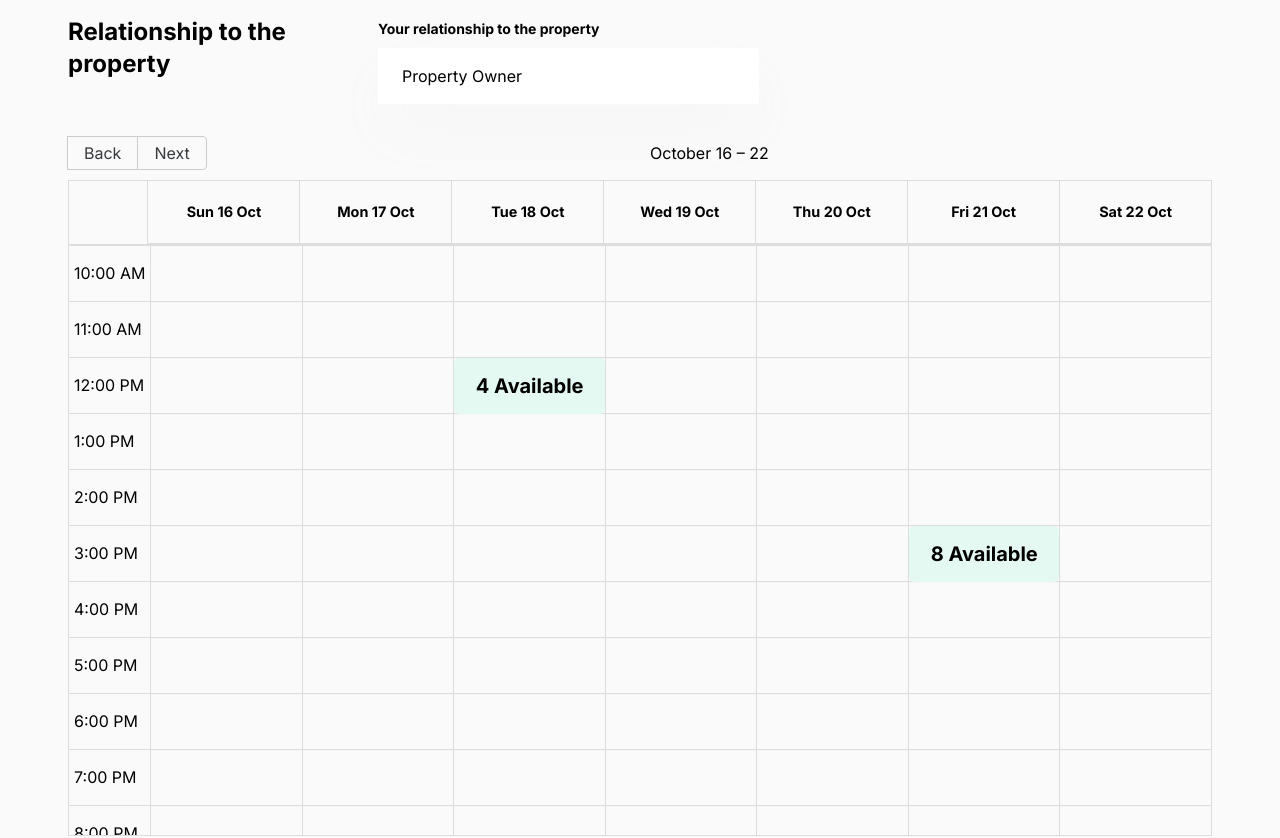
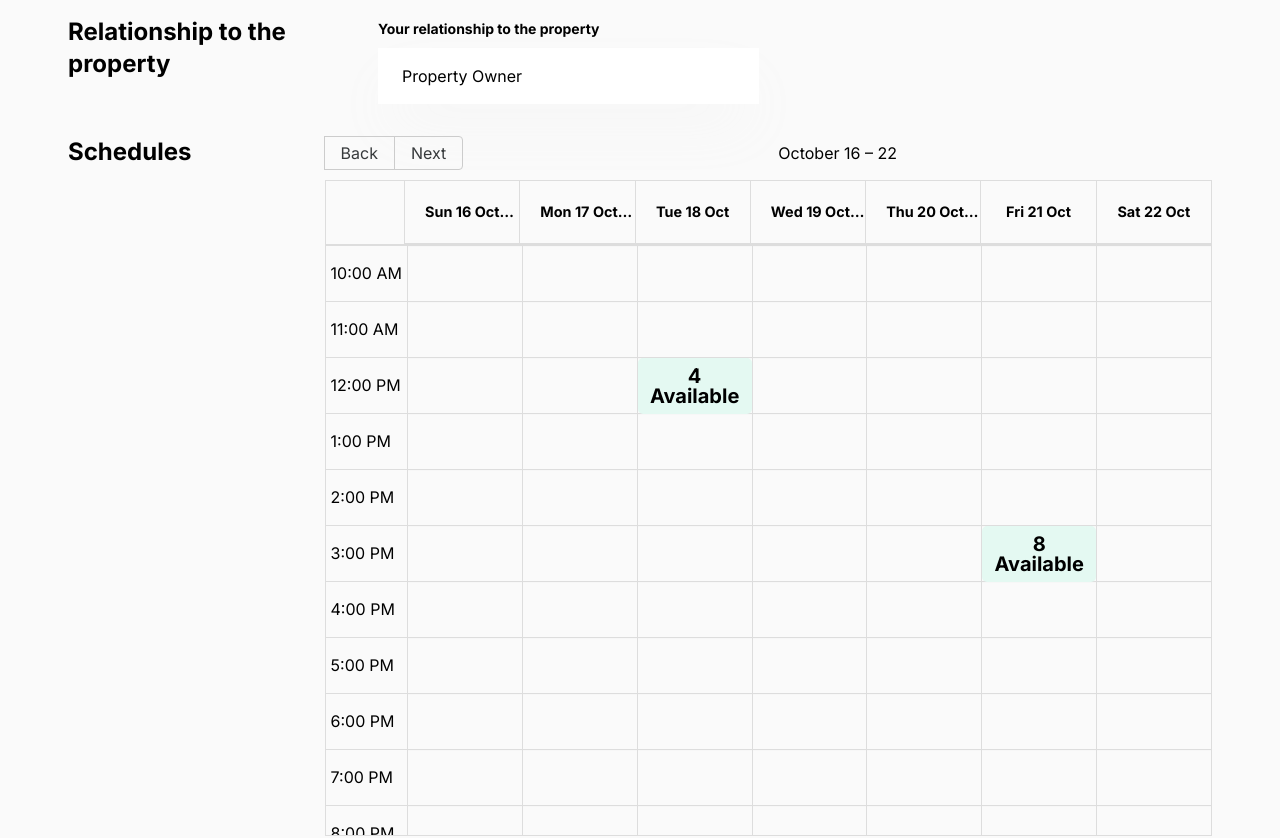
Before and after one commit to ariful1194/house_booking, a Next.js app: page / in a window 1280 px wide. Shown: the part 2880-3718 px from the top of the page. Built offline with nearby package versions, Linux system fonts and the light colour scheme.

Commit message:
schedule component added

```diff
--- /dev/null
+++ b/app/components/Schedules.tsx
@@ -0,0 +1,20 @@
+import React from "react";
+import Heading from "./shared/Heading";
+import CalenderContent from "./CalenderContent";
+
+const Schedules = () => {
+  return (
+    <div className="my-8 flex gap-6">
+      {/* left */}
+      <div className="w-[25%] bg-red">
+        <Heading title="Schedules" />
+      </div>
+      {/* right */}
+      <div className="flex-1 ">
+        <CalenderContent />
+      </div>
+    </div>
+  );
+};
+
+export default Schedules;
--- a/app/page.tsx
+++ b/app/page.tsx
@@ -11,6 +11,7 @@ import Relation from "./components/Relation";
 import { Package } from "./components/Package";
 import Footer from "./components/Footer";
 import CalenderContent from "./components/CalenderContent";
+import Schedules from "./components/Schedules";
 
 export default function Home() {
   return (
@@ -37,7 +38,7 @@ export default function Home() {
 
         <Relation />
 
-        <CalenderContent />
+        <Schedules />
         {/* package */}
 
         <Package />
```
